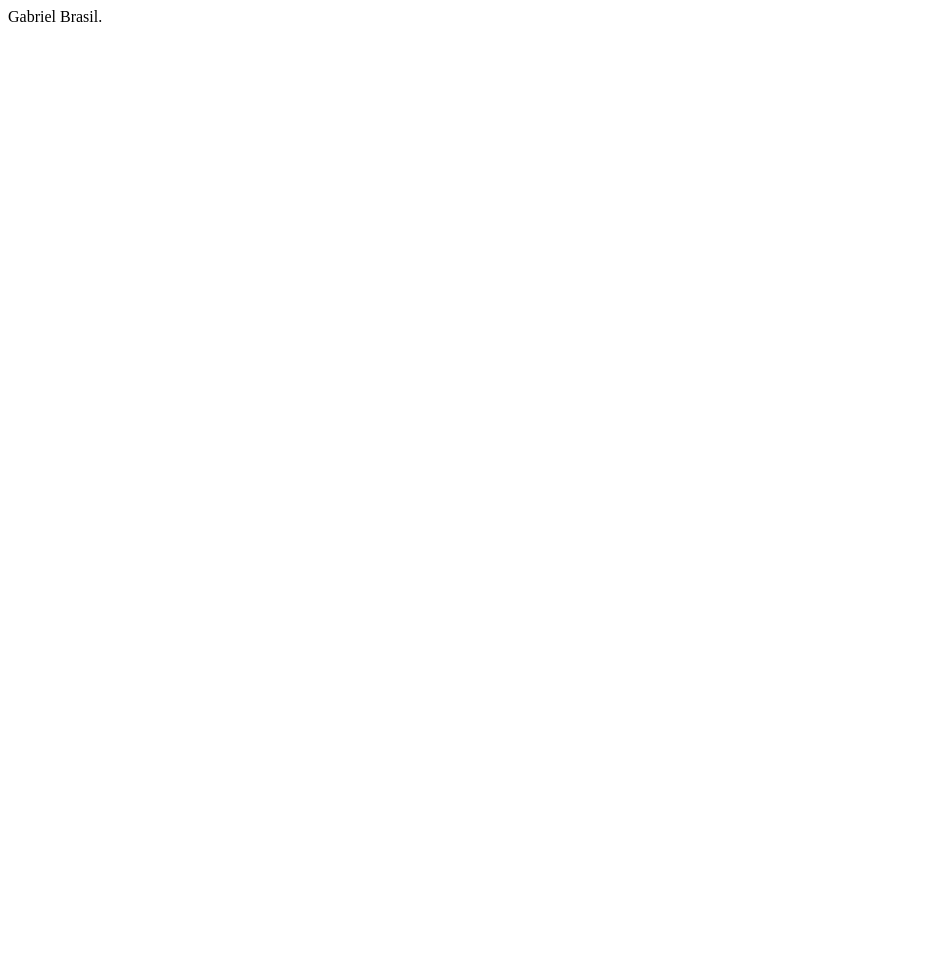
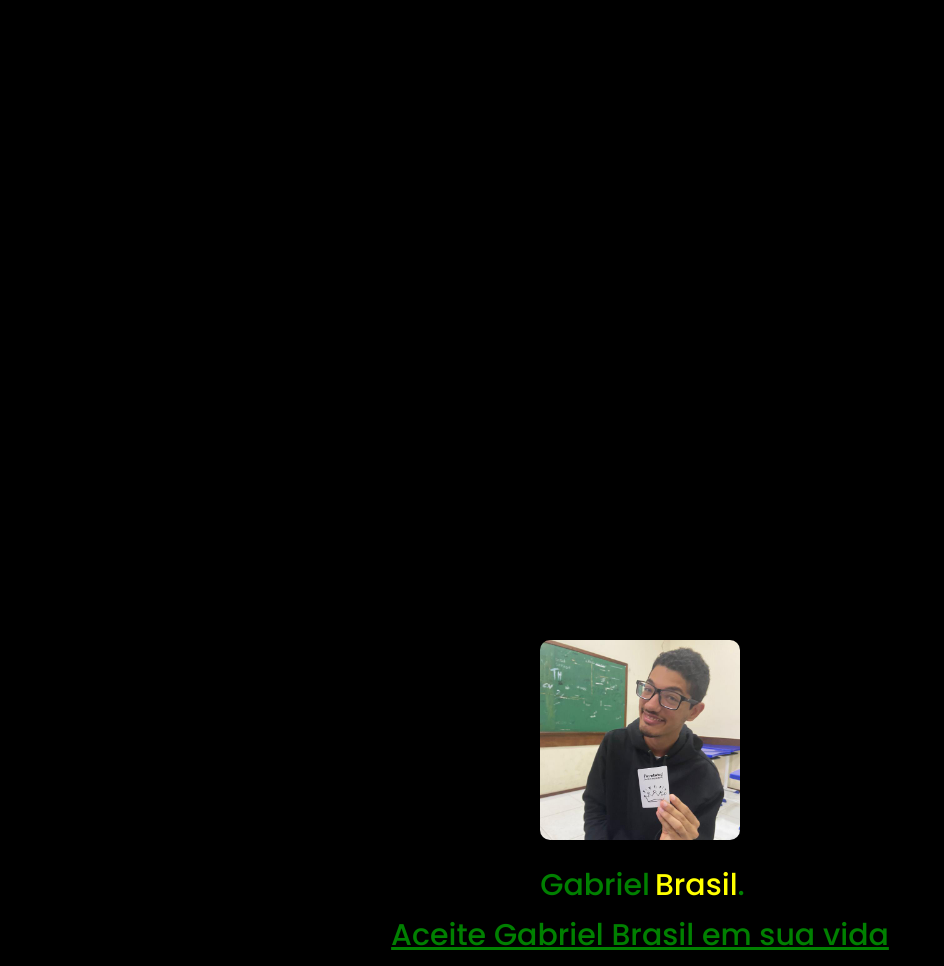
Before and after one commit to AntoninDev/GabrielBrasil, a plain HTML site: page index.html in a window 1280 px wide. Shown: the whole page, without its empty margins (0-944 px from the left). Before the commit the page ends 800 px from the top, so only its background shows below. Drawn offline with Linux system fonts and the light colour scheme.

Commit message:
Add files via upload

```diff
--- a/index.html
+++ b/index.html
@@ -5,10 +5,50 @@
       <meta name="theme-color" content="#000000" />
     <meta http-equiv="content-type" content="text/html; charset=utf-8" />
     <meta name="viewport" content="width=device-width, initial-scale=1.0">
-<link rel="shortcut icon" href="https://cdn-icons-png.flaticon.com/512/630/630591.png" type="image/x-icon">
+    <link rel="shortcut icon" href="https://cdn-icons-png.flaticon.com/512/630/630591.png" type="image/x-icon">
+    <style>
+  @import url('https://fonts.googleapis.com/css2?family=Poppins:wght@500&display=swap');
+    *{
+      font-size: 30px;
+      font-family: 'Poppins', sans-serif;
+      text-align: center;
+      background-color: black;
+      }
+      .gab{
+        display: inline-block;
+        color: green;
+        margin: 5px;
+      }
+      .gabv{
+        display: inline-block;
+        color: yellow ;
+      }
+      .a{
+        display: inline-block;
+        color: green;
+      }
+      div{
+        color: green;
+        margin-top: 5px;
+      }
+      img{
+        margin: 5px;
+        margin-top: 50%;
+        border-radius: 10px;
+      }
+      a{
+        color: green;
+      }
+    </style>
     <title>Gabriel Brasil.</title>
 </head>
     <body>
-    Gabriel Brasil.
+      <img src="gabrielbrasil.jpg" alt="Gabriel Brasil."width="200" height="200"><br>
+      <div class="gab">Gabriel</div><div class="gabv"> Brasil</div><div class="a">.</div><br>
+      <a href="https://chat.whatsapp.com/JxzA9x2TZWpJf9GUji4Zd9">Aceite Gabriel Brasil em sua vida</a>
+     <script>
+       console.log('Ta olhando meu codigo pq? Hum')
+       console.log('Feito por Antonin_Maker')
+     </script>
       </body>
 </html>
```
Also changed, not shown: gabrielbrasil.jpg (added).
